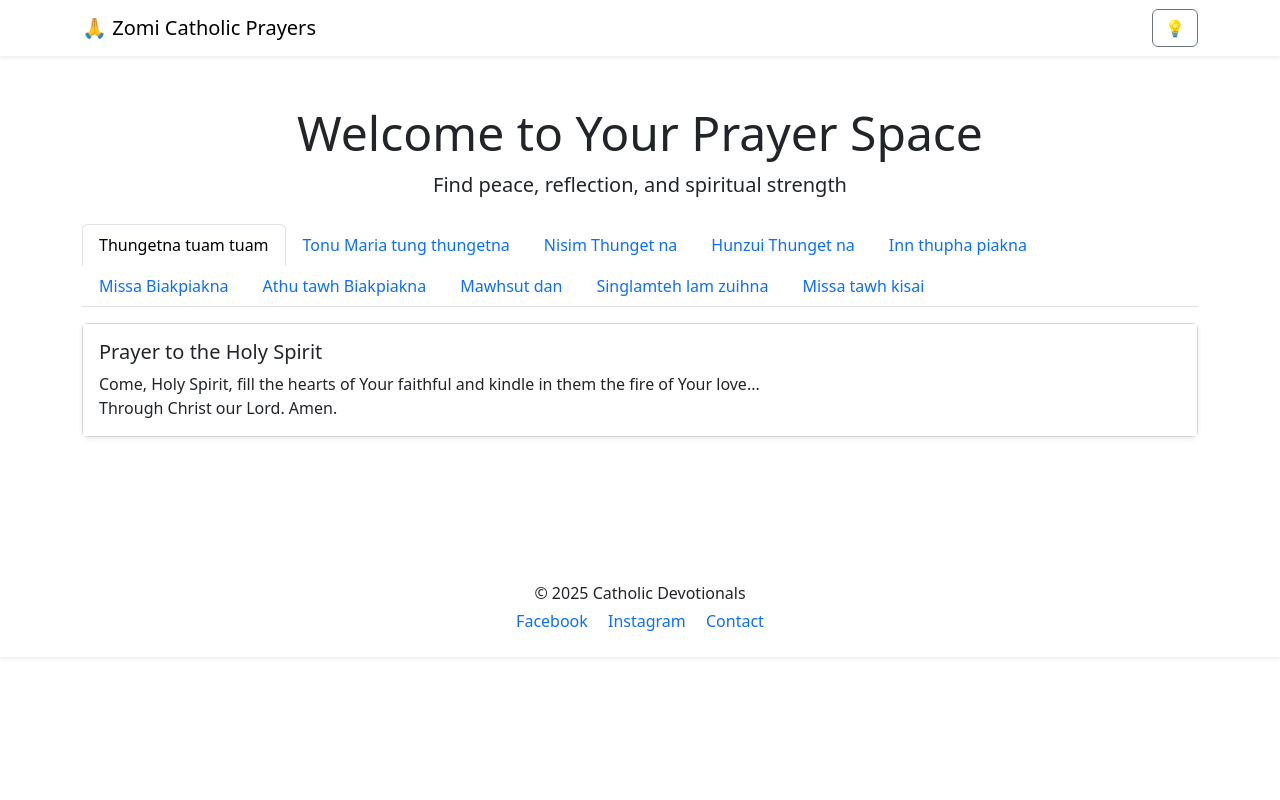
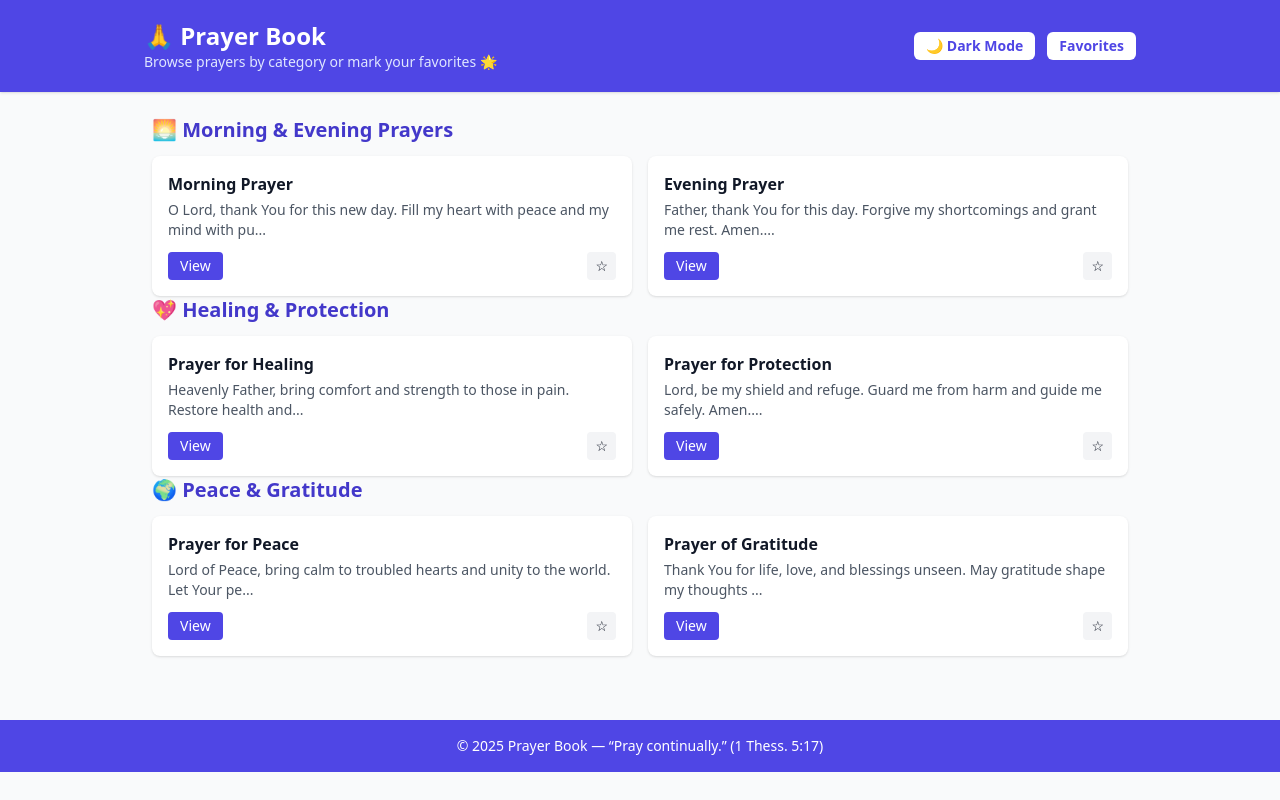
Before and after one commit to kmuang/prayers, a plain HTML site: page index.html in a window 1280 px wide. Drawn offline with nearby package versions, Linux system fonts and the light colour scheme.

Commit message:
Update index.html
Change to mobile-friendly version

```diff
--- a/index.html
+++ b/index.html
@@ -1,132 +1,200 @@
 <!DOCTYPE html>
-<html lang="en">
+<html lang="en" class="dark">
 <head>
-  <meta charset="UTF-8">
-  <title>Catholic Prayer Hub</title>
-  <meta name="viewport" content="width=device-width, initial-scale=1">
-  <link href="https://cdn.jsdelivr.net/npm/bootstrap@5.3.2/dist/css/bootstrap.min.css" rel="stylesheet">
-  <link rel="shortcut icon" href="img/prayer.jpg" type="image/jpg">
+  <meta charset="utf-8" />
+  <meta name="viewport" content="width=device-width,initial-scale=1" />
+  <title>Prayer Book</title>
+  <script src="https://cdn.tailwindcss.com"></script>
+  <script>
+    // Enable Tailwind Dark Mode via class strategy
+    tailwind.config = {
+      darkMode: 'class',
+    };
+  </script>
+</head>
 
-  <style>
-    body.dark-mode {
-      background-color: #121212;
-      color: #f8f9fa;
-    }
-    .card.dark-mode {
-      background-color: #1e1e1e;
-      border-color: #333;
-    }
-  </style>
-</head>
-<body>
+<body class="bg-gray-50 dark:bg-gray-900 text-gray-900 dark:text-gray-100 antialiased transition-colors duration-500">
 
-  <!-- Navbar -->
-  <nav class="navbar navbar-expand-lg navbar-light bg-white shadow-sm">
-    <div class="container">
-      <a class="navbar-brand" href="#">🙏 Zomi Catholic Prayers</a>
-      </button>
-        <button class="btn btn-outline-secondary ms-3" onclick="toggleDarkMode()">💡</button>
-    </div>
-  </nav>
-
-  <!-- Main Content -->
-  <div class="container py-5">
-    <div class="text-center mb-4">
-      <h1 class="display-5">Welcome to Your Prayer Space</h1>
-      <p class="lead">Find peace, reflection, and spiritual strength</p>
-    </div>
-
-    <!-- Tabs for Prayer Categories -->
-    <ul class="nav nav-tabs mb-3" id="prayerTabs" role="tablist">
-      <li class="nav-item" role="presentation">
-        <button class="nav-link active" id="holy-tab" data-bs-toggle="tab" data-bs-target="#holy" type="button">Thungetna tuam tuam </button>
-      </li>
-      <li class="nav-item" role="presentation">
-        <button class="nav-link" id="mary-tab" data-bs-toggle="tab" data-bs-target="#mary" type="button">Tonu Maria tung thungetna</button>
-      </li>
-      <li class="nav-item" role="presentation">
-        <button class="nav-link" id="gratitude-tab" data-bs-toggle="tab" data-bs-target="#gratitude" type="button">Nisim Thunget na </button>
-      </li>
-        <li class="nav-item" role="presentation">
-        <button class="nav-link" id="gratitude-tab" data-bs-toggle="tab" data-bs-target="#gratitude" type="button">Hunzui Thunget na </button>
-      </li>
-        <li class="nav-item" role="presentation">
-        <button class="nav-link" id="gratitude-tab" data-bs-toggle="tab" data-bs-target="#gratitude" type="button">Inn thupha piakna </button>
-      </li>
-        <li class="nav-item" role="presentation">
-        <button class="nav-link" id="gratitude-tab" data-bs-toggle="tab" data-bs-target="#gratitude" type="button">Missa Biakpiakna </button>
-      </li>
-        <li class="nav-item" role="presentation">
-        <button class="nav-link" id="gratitude-tab" data-bs-toggle="tab" data-bs-target="#gratitude" type="button">Athu tawh Biakpiakna </button>
-      </li>
-        <li class="nav-item" role="presentation">
-        <button class="nav-link" id="gratitude-tab" data-bs-toggle="tab" data-bs-target="#gratitude" type="button">Mawhsut dan</button>
-      </li>
-        <li class="nav-item" role="presentation">
-        <button class="nav-link" id="gratitude-tab" data-bs-toggle="tab" data-bs-target="#gratitude" type="button">Singlamteh lam zuihna</button>
-      </li>
-        <li class="nav-item" role="presentation">
-        <button class="nav-link" id="gratitude-tab" data-bs-toggle="tab" data-bs-target="#gratitude" type="button">Missa tawh kisai</button>
-      </li>
-    </ul>
-
-    <div class="tab-content" id="prayerTabsContent">
-      <!-- Holy Spirit Prayer -->
-      <div class="tab-pane fade show active" id="holy" role="tabpanel">
-        <div class="card shadow-sm mb-4">
-          <div class="card-body bg-white">
-            <h5 class="card-title">Prayer to the Holy Spirit</h5>
-            <p class="card-text">
-              Come, Holy Spirit, fill the hearts of Your faithful and kindle in them the fire of Your love...<br>
-              Through Christ our Lord. Amen.
-            </p>
-          </div>
-        </div>
+  <!-- Header -->
+  <header class="bg-indigo-600 dark:bg-indigo-800 text-white py-5 shadow">
+    <div class="max-w-5xl mx-auto px-4 flex justify-between items-center">
+      <div>
+        <h1 class="text-2xl font-bold">🙏 Prayer Book</h1>
+        <p class="text-sm text-indigo-100 dark:text-indigo-200">Browse prayers by category or mark your favorites 🌟</p>
       </div>
 
-      <!-- Virgin Mary Prayer -->
-      <div class="tab-pane fade" id="mary" role="tabpanel">
-        <div class="card shadow-sm mb-4">
-          <div class="card-body bg-white">
-            <h5 class="card-title">Hail Mary</h5>
-            <p class="card-text">
-              Hail Mary, full of grace, the Lord is with thee...<br>
-              Pray for us sinners, now and at the hour of our death. Amen.
-            </p>
+      <div class="flex items-center gap-3">
+        <!-- Dark Mode Toggle -->
+        <button id="themeToggle" class="bg-white text-indigo-600 dark:bg-gray-700 dark:text-yellow-300 px-3 py-1 rounded-md text-sm font-semibold hover:bg-gray-100 dark:hover:bg-gray-600 transition">
+          🌙 Dark Mode
+        </button>
+
+        <button id="showFav" class="bg-white text-indigo-600 dark:bg-gray-700 dark:text-yellow-300 px-3 py-1 rounded-md text-sm font-semibold hover:bg-gray-100 dark:hover:bg-gray-600">
+          Favorites
+        </button>
+      </div>
+    </div>
+  </header>
+
+  <!-- Main -->
+  <main class="max-w-5xl mx-auto p-4 sm:p-6 space-y-10">
+    <section id="prayersContainer"></section>
+  </main>
+
+  <!-- Footer -->
+  <footer class="bg-indigo-600 dark:bg-indigo-800 text-white text-center py-4 mt-10">
+    <p class="text-sm">© 2025 Prayer Book — “Pray continually.” (1 Thess. 5:17)</p>
+  </footer>
+
+  <!-- Modal -->
+  <div id="modal" class="fixed inset-0 hidden bg-black bg-opacity-60 items-center justify-center p-4 z-50">
+    <div class="bg-white dark:bg-gray-800 rounded-lg max-w-lg w-full shadow-lg overflow-hidden">
+      <div class="p-5">
+        <div class="flex justify-between items-start">
+          <div>
+            <h2 id="modalTitle" class="text-xl font-semibold"></h2>
+            <p id="modalSubtitle" class="text-sm text-gray-500 dark:text-gray-400 mt-1"></p>
           </div>
+          <button onclick="closeModal()" class="text-gray-400 hover:text-gray-700 dark:hover:text-gray-300 text-lg font-bold">×</button>
         </div>
-      </div>
 
-      <!-- Gratitude Prayer -->
-      <div class="tab-pane fade" id="gratitude" role="tabpanel">
-        <div class="card shadow-sm mb-4">
-          <div class="card-body bg-white">
-            <h5 class="card-title">Prayer of Gratitude</h5>
-            <p class="card-text">
-              Thank You, Lord, for the blessings You have given me...<br>
-              May I always be mindful of Your grace. Amen.
-            </p>
-          </div>
+        <hr class="my-4 border-gray-200 dark:border-gray-700">
+
+        <p id="modalText" class="text-gray-800 dark:text-gray-100 whitespace-pre-line leading-relaxed"></p>
+
+        <div class="mt-5 flex justify-end gap-2">
+          <button id="copyBtn" class="bg-indigo-600 text-white px-3 py-1 rounded text-sm hover:bg-indigo-700">Copy</button>
+          <button id="printBtn" class="bg-gray-100 dark:bg-gray-700 dark:text-gray-200 px-3 py-1 rounded text-sm">Print</button>
+          <button id="favBtn" class="bg-yellow-400 px-3 py-1 rounded text-sm">★</button>
         </div>
       </div>
     </div>
   </div>
 
-  <!-- Footer -->
-  <footer class="bg-white text-center py-4 mt-5 shadow-sm">
-    <p class="mb-1">&copy; 2025 Catholic Devotionals</p>
-    <a href="#" class="text-decoration-none me-3">Facebook</a>
-    <a href="#" class="text-decoration-none me-3">Instagram</a>
-    <a href="#" class="text-decoration-none">Contact</a>
-  </footer>
+  <script>
+  const FAV_KEY = 'prayer_favorites_v2';
+  const THEME_KEY = 'prayer_theme';
+  let favorites = JSON.parse(localStorage.getItem(FAV_KEY) || '[]');
+  let currentPrayer = null;
 
-  <!-- Bootstrap JS + Dark Mode Toggle -->
-  <script src="https://cdn.jsdelivr.net/npm/bootstrap@5.3.2/dist/js/bootstrap.bundle.min.js"></script>
-  <script>
-    function toggleDarkMode() {
-      document.body.classList.toggle('dark-mode');
-      document.querySelectorAll('.card').forEach(card => card.classList.toggle('dark-mode'));
+  // Theme setup
+  const root = document.documentElement;
+  if (localStorage.getItem(THEME_KEY) === 'dark' ||
+      (!localStorage.getItem(THEME_KEY) && window.matchMedia('(prefers-color-scheme: dark)').matches)) {
+    root.classList.add('dark');
+  } else {
+    root.classList.remove('dark');
+  }
+
+  document.getElementById('themeToggle').onclick = () => {
+    root.classList.toggle('dark');
+    const mode = root.classList.contains('dark') ? 'dark' : 'light';
+    localStorage.setItem(THEME_KEY, mode);
+  };
+
+  const CATEGORIES = [
+    {
+      name: "🌅 Morning & Evening Prayers",
+      prayers: [
+        { id: "morning", title: "Morning Prayer", text: "O Lord, thank You for this new day. Fill my heart with peace and my mind with purpose. Amen." },
+        { id: "evening", title: "Evening Prayer", text: "Father, thank You for this day. Forgive my shortcomings and grant me rest. Amen." },
+      ]
+    },
+    {
+      name: "💖 Healing & Protection",
+      prayers: [
+        { id: "healing", title: "Prayer for Healing", text: "Heavenly Father, bring comfort and strength to those in pain. Restore health and peace in Your time. Amen." },
+        { id: "protection", title: "Prayer for Protection", text: "Lord, be my shield and refuge. Guard me from harm and guide me safely. Amen." },
+      ]
+    },
+    {
+      name: "🌍 Peace & Gratitude",
+      prayers: [
+        { id: "peace", title: "Prayer for Peace", text: "Lord of Peace, bring calm to troubled hearts and unity to the world. Let Your peace dwell within us. Amen." },
+        { id: "gratitude", title: "Prayer of Gratitude", text: "Thank You for life, love, and blessings unseen. May gratitude shape my thoughts and actions today. Amen." },
+      ]
     }
+  ];
+
+  const container = document.getElementById("prayersContainer");
+
+  function renderPrayers(list = CATEGORIES) {
+    container.innerHTML = "";
+    list.forEach(cat => {
+      const section = document.createElement("section");
+      section.innerHTML = `
+        <h2 class="text-xl font-semibold text-indigo-700 dark:text-indigo-300 mb-3">${cat.name}</h2>
+        <div class="grid gap-4 grid-cols-1 sm:grid-cols-2">
+          ${cat.prayers.map(p => `
+            <div class="bg-white dark:bg-gray-800 rounded-lg shadow p-4 hover:shadow-md transition">
+              <h3 class="font-semibold">${p.title}</h3>
+              <p class="text-sm text-gray-600 dark:text-gray-400 mt-1 line-clamp-2">${p.text.slice(0, 80)}...</p>
+              <div class="flex justify-between mt-3">
+                <button onclick="openModal('${p.id}')" class="bg-indigo-600 text-white px-3 py-1 text-sm rounded hover:bg-indigo-700">View</button>
+                <button onclick="toggleFav('${p.id}', this)" class="text-sm px-2 py-1 rounded ${favorites.includes(p.id) ? 'bg-yellow-400' : 'bg-gray-100 dark:bg-gray-700'}">${favorites.includes(p.id) ? '★' : '☆'}</button>
+              </div>
+            </div>
+          `).join('')}
+        </div>
+      `;
+      container.appendChild(section);
+    });
+  }
+
+  function openModal(id) {
+    const p = CATEGORIES.flatMap(c => c.prayers).find(x => x.id === id);
+    if (!p) return;
+    currentPrayer = p;
+    document.getElementById('modalTitle').textContent = p.title;
+    document.getElementById('modalText').textContent = p.text;
+    document.getElementById('favBtn').textContent = favorites.includes(p.id) ? '★' : '☆';
+    document.getElementById('modal').classList.remove('hidden');
+    document.getElementById('modal').classList.add('flex');
+  }
+
+  function closeModal() {
+    document.getElementById('modal').classList.add('hidden');
+    document.getElementById('modal').classList.remove('flex');
+  }
+
+  document.getElementById('copyBtn').onclick = () => {
+    if (currentPrayer) navigator.clipboard.writeText(currentPrayer.text);
+    alert("Prayer copied to clipboard");
+  };
+
+  document.getElementById('printBtn').onclick = () => {
+    if (!currentPrayer) return;
+    const w = window.open("", "_blank");
+    w.document.write(`<pre>${currentPrayer.text}</pre>`);
+    w.print();
+  };
+
+  function toggleFav(id, btn) {
+    const idx = favorites.indexOf(id);
+    if (idx === -1) favorites.push(id); else favorites.splice(idx, 1);
+    localStorage.setItem(FAV_KEY, JSON.stringify(favorites));
+    btn.textContent = favorites.includes(id) ? '★' : '☆';
+  }
+
+  document.getElementById('favBtn').onclick = () => {
+    if (currentPrayer) {
+      toggleFav(currentPrayer.id, document.getElementById('favBtn'));
+    }
+  };
+
+  document.getElementById('showFav').onclick = () => {
+    const favPrayers = CATEGORIES.map(c => ({
+      name: c.name,
+      prayers: c.prayers.filter(p => favorites.includes(p.id))
+    })).filter(c => c.prayers.length > 0);
+    if (favPrayers.length === 0) {
+      alert("No favorites yet — tap ☆ to save a prayer.");
+      return;
+    }
+    renderPrayers(favPrayers);
+  };
+
+  renderPrayers();
   </script>
 </body>
 </html>
```
